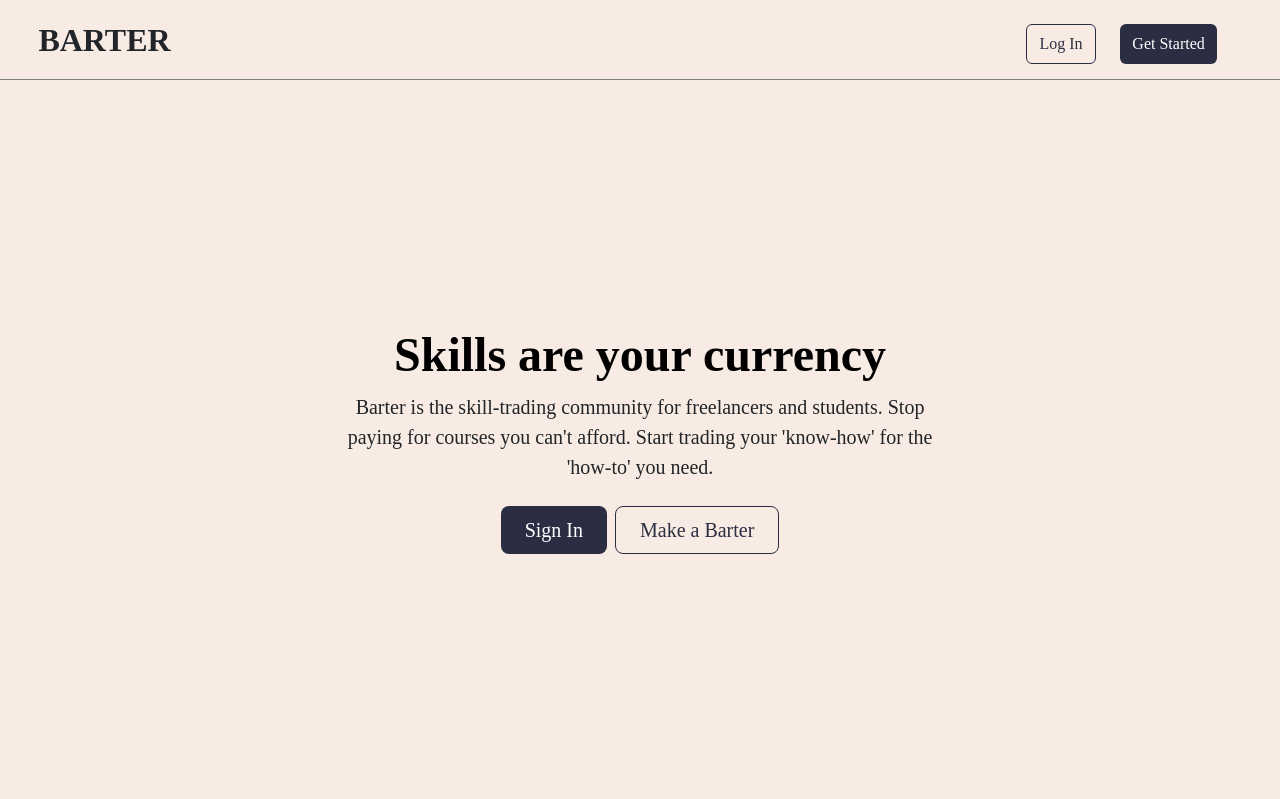
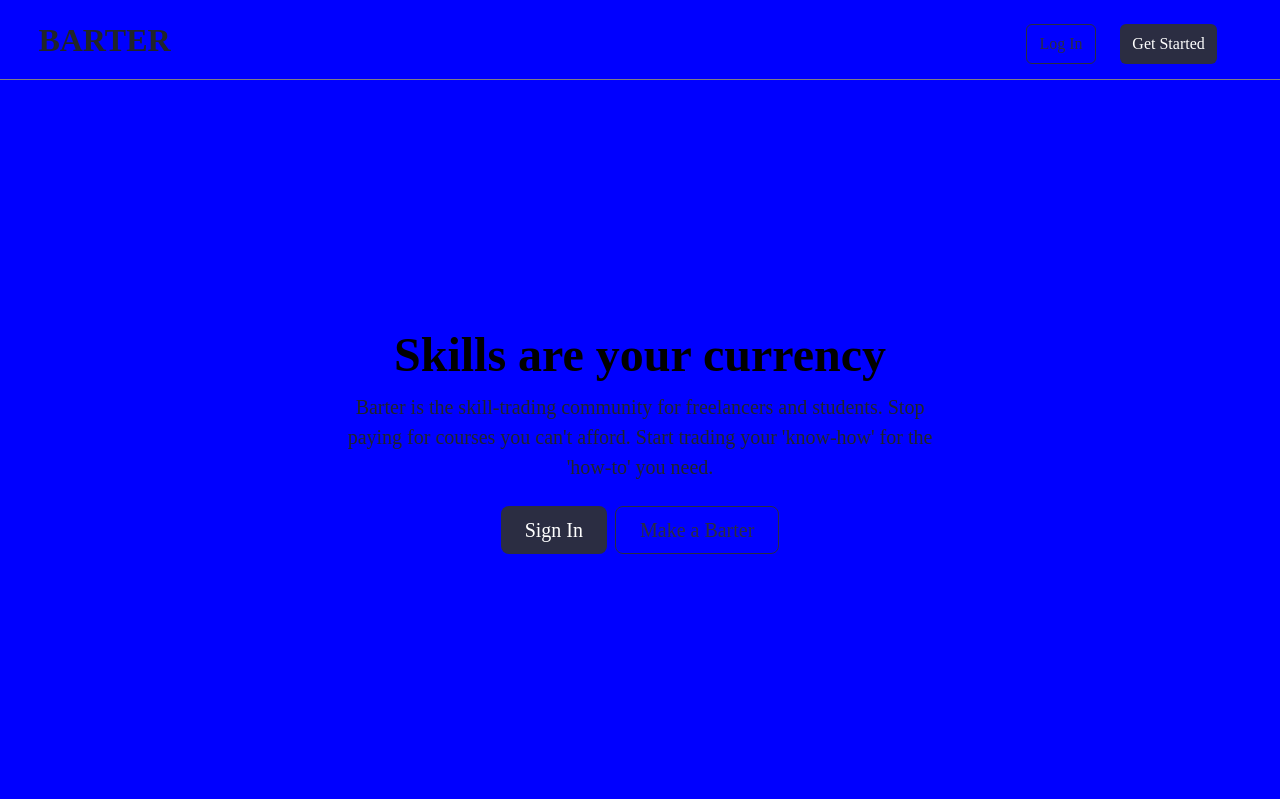
Before and after one commit to Halimat-Yakubu/Barter, a plain HTML site: page index.html in a window 1280 px wide. Shown: the top 799 px of the page. Drawn offline with nearby package versions, Linux system fonts and the light colour scheme.

Commit message:
Update style.css

```diff
--- a/style.css
+++ b/style.css
@@ -4,7 +4,7 @@
 }
 
 body {
-    background-color: #F8EBE3;
+    background-color: blue;
     scroll-behavior: smooth;
     width: 100vw;
 }
```
